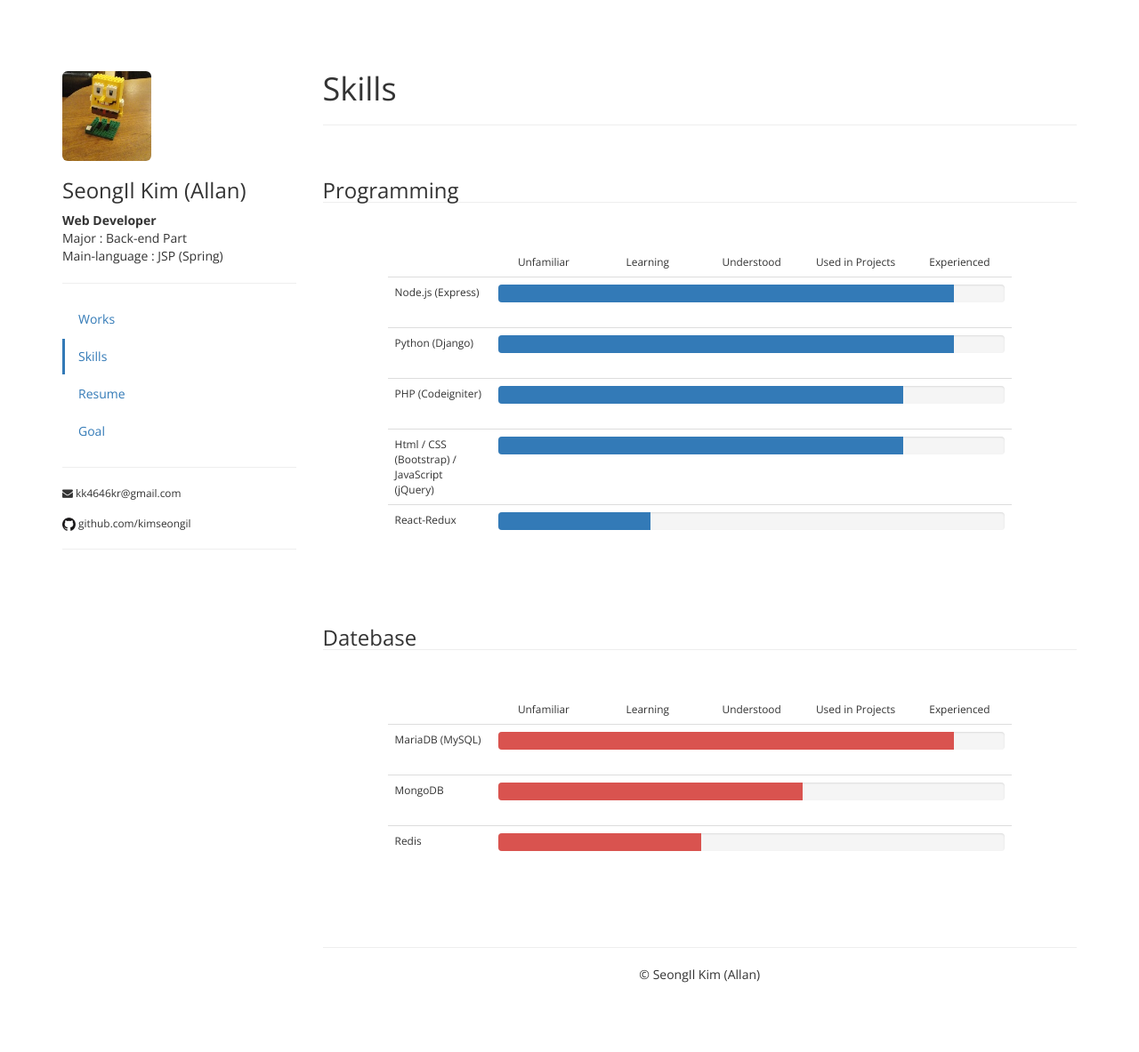
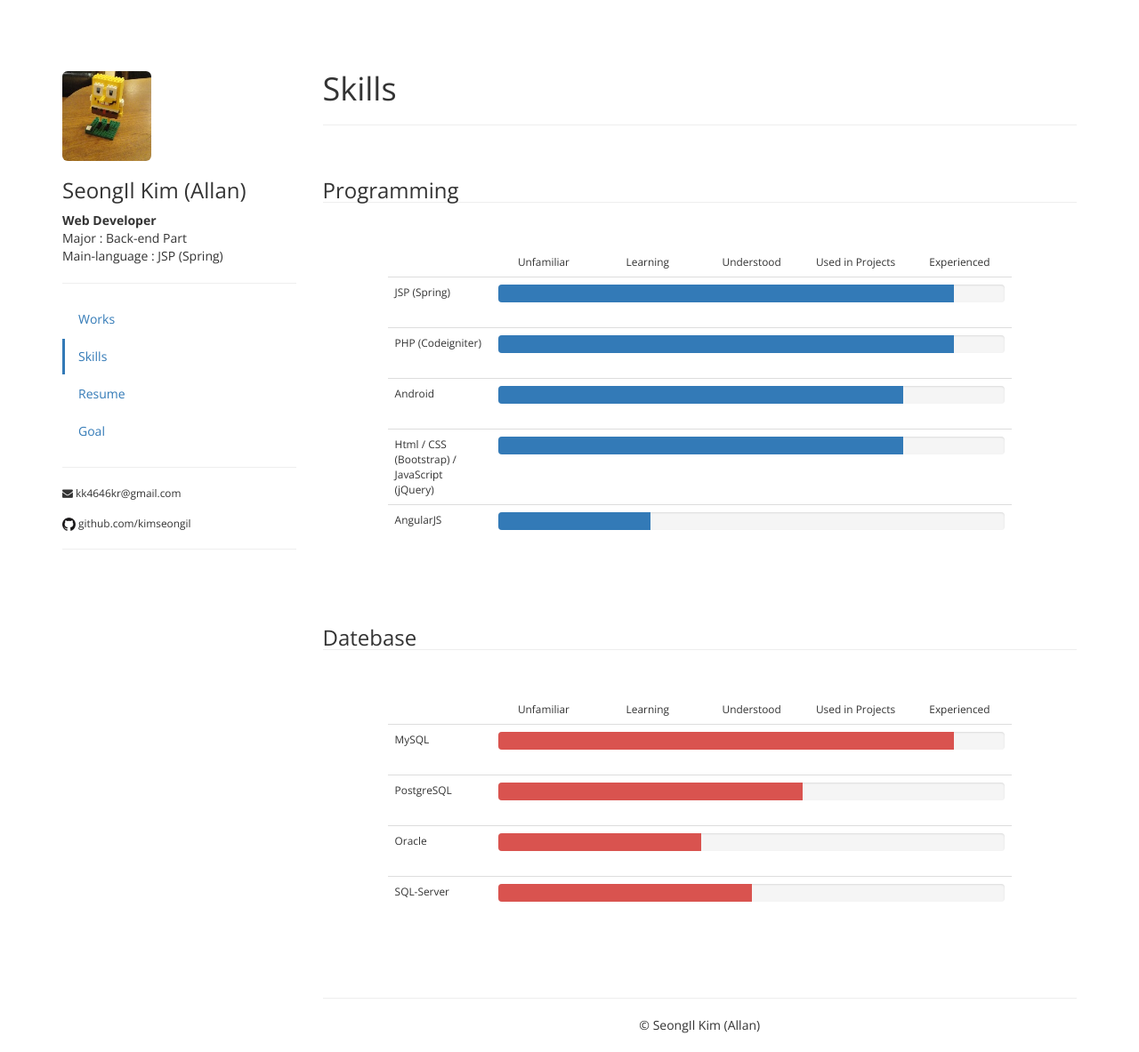
Before and after one commit to KimSeongIl/KimSeongIl.github.io, a Jekyll site: the page built from 2_skills.md, in a window 1280 px wide and 1183 px high. Shown: the whole window at 89% size. Built offline with Jekyll 4.4.1, drawn with Linux system fonts in a browser that asks for light colours; nearby versions of some CDN libraries; some web fonts are replaced.

Commit message:
skill.md

```diff
--- a/2_skills.md
+++ b/2_skills.md
@@ -3,10 +3,10 @@ layout: default
 title: Skills
 permalink: /skills/
 navigation: Skills
-program_languages : ["Node.js (Express)", "Python (Django)", "PHP (Codeigniter)", "Html / CSS (Bootstrap) / JavaScript (jQuery)", "React-Redux"]
+program_languages : ["JSP (Spring)", "PHP (Codeigniter)", "Android", "Html / CSS (Bootstrap) / JavaScript (jQuery)", "AngularJS"]
 program_ability : [0, 90, 90, 80, 80, 30]
-database : ["MariaDB (MySQL)", "MongoDB", "Redis"]
-database_ability : [0, 90, 60, 40]
+database : ["MySQL", "PostgreSQL", "Oracle", "SQL-Server"]
+database_ability : [0, 90, 60, 40, 50]
 ---
 
 # {{ page.title }}
@@ -51,7 +51,7 @@ database_ability : [0, 90, 60, 40]
 	<table class="table small">
 		<thead>
 			<tr>
-				<td>Node.js (Express)</td>
+				<td>JSP (Spring)</td>
 				<td>
 					<i class="fa fa-star"></i><i class="fa fa-star"></i><i class="fa fa-star"></i><i class="fa fa-star"></i><i class="fa fa-star-half-o"></i>
 					(Experienced)
@@ -60,17 +60,17 @@ database_ability : [0, 90, 60, 40]
 		</thead>
 		<tbody>
 			<tr>
-				<td>Python (Django)</td>
-				<td>
-					<i class="fa fa-star"></i><i class="fa fa-star"></i><i class="fa fa-star"></i><i class="fa fa-star"></i><i class="fa fa-star-half-o"></i>
-					(Experienced)
-				</td>
-			</tr>
-			<tr>
 				<td>PHP (Codeigniter)</td>
 				<td>
 					<i class="fa fa-star"></i><i class="fa fa-star"></i><i class="fa fa-star"></i><i class="fa fa-star"></i><i class="fa fa-star-o"></i>
 					(Used in Projects)
+				</td>
+			</tr>
+			<tr>
+				<td>Android</td>
+				<td>
+					<i class="fa fa-star"></i><i class="fa fa-star"></i><i class="fa fa-star"></i><i class="fa fa-star"></i><i class="fa fa-star-half-o"></i>
+					(Experienced)
 				</td>
 			</tr>
 			<tr>
@@ -81,7 +81,7 @@ database_ability : [0, 90, 60, 40]
 				</td>
 			</tr>
 			<tr>
-				<td>Angular.js</td>
+				<td>AngularJS</td>
 				<td>
 					<i class="fa fa-star"></i><i class="fa fa-star-half-o"></i><i class="fa fa-star-o"></i><i class="fa fa-star-o"></i><i class="fa fa-star-o"></i>
 					(Learning)
@@ -130,7 +130,7 @@ database_ability : [0, 90, 60, 40]
 	<table class="table small">
 		<thead>
 			<tr>
-				<td>MariaDB (MySQL)</td>
+				<td>MySQL</td>
 				<td>
 					<i class="fa fa-star"></i><i class="fa fa-star"></i><i class="fa fa-star"></i><i class="fa fa-star"></i><i class="fa fa-star"></i>
 					(Experienced)
@@ -139,14 +139,21 @@ database_ability : [0, 90, 60, 40]
 		</thead>
 		<tbody>
 			<tr>
-				<td>MongoDB</td>
+				<td>PostgreSQL</td>
 				<td>
 					<i class="fa fa-star"></i><i class="fa fa-star"></i><i class="fa fa-star"></i><i class="fa fa-star-o"></i><i class="fa fa-star-o"></i>
 					(Understood)
 				</td>
 			</tr>
 			<tr>
-				<td>Redis</td>
+				<td>Oracle</td>
+				<td>
+					<i class="fa fa-star"></i><i class="fa fa-star"></i><i class="fa fa-star-o"></i><i class="fa fa-star-o"></i><i class="fa fa-star-o"></i>
+					(Learning)
+				</td>
+			</tr>
+			<tr>
+				<td>SQL- Server</td>
 				<td>
 					<i class="fa fa-star"></i><i class="fa fa-star"></i><i class="fa fa-star-o"></i><i class="fa fa-star-o"></i><i class="fa fa-star-o"></i>
 					(Learning)
```
